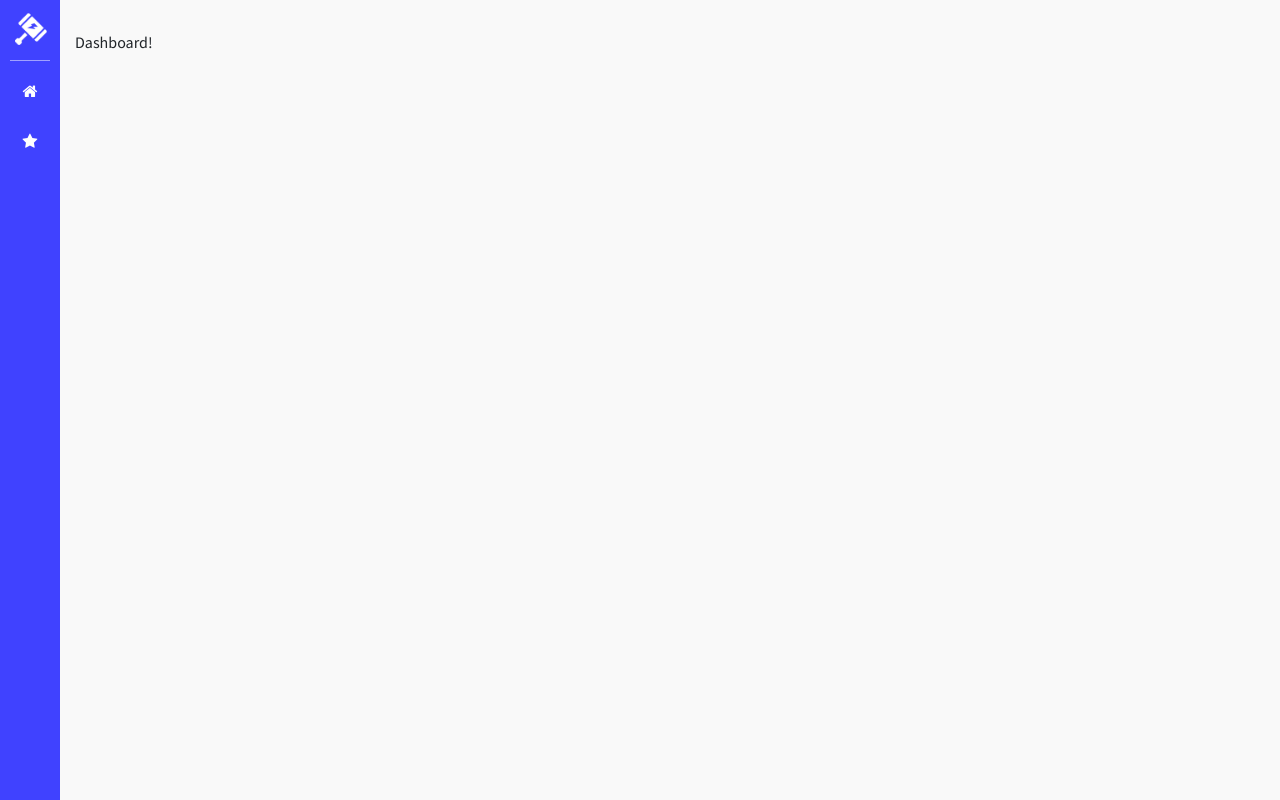
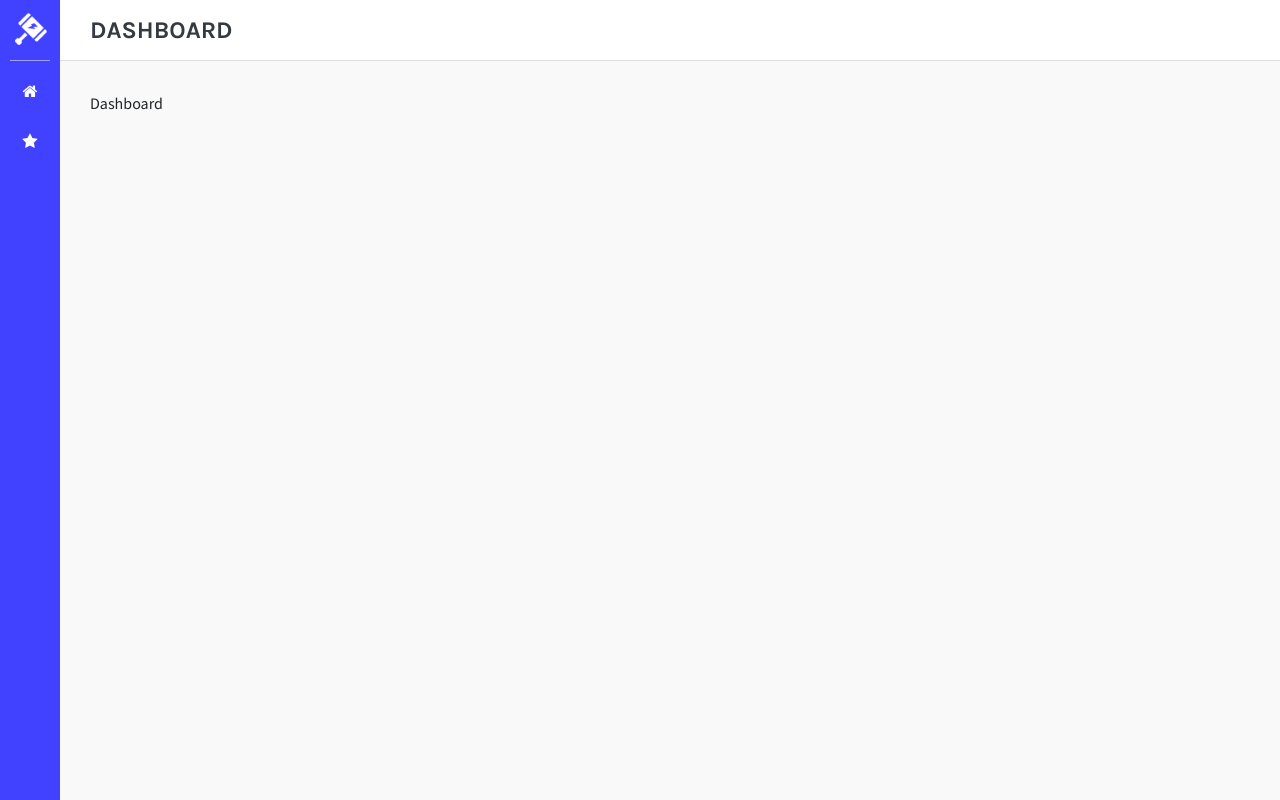
Before and after one commit to alejomejia/Thor-Dashboard, a React (Create React App) app: page / in a window 1280 px wide. Built offline with nearby package versions, Linux system fonts and the light colour scheme.

Commit message:
Add Page title component

```diff
--- /dev/null
+++ b/src/components/PageTitle.js
@@ -0,0 +1,18 @@
+import React from 'react';
+import './styles/PageTitle.sass';
+
+const PageTitle = ({title}) => {
+  return (
+    <div className="page-title">
+      <div className="container-fluid">
+        <div className="row">
+          <div className="col-md-12">
+            <h1 className="heading">{title}</h1>
+          </div>
+        </div>
+      </div>
+    </div>
+  );
+}
+
+export default PageTitle;
--- /dev/null
+++ b/src/components/styles/PageTitle.sass
@@ -0,0 +1,18 @@
+@import '../../config/variables'
+
+.page-title
+  display: flex
+  align-items: center
+  background: #fff
+  padding: 0 15px
+  height: 61px
+  border-bottom: 1px solid rgba(0,0,0,.125)
+  margin-bottom: 30px
+
+  .heading
+    font-family: $p-font
+    font-size: 24px
+    color: #343a40
+    font-weight: 700
+    text-transform: uppercase
+    margin: 0
--- a/src/index.sass
+++ b/src/index.sass
@@ -10,9 +10,11 @@ body
   -webkit-font-smoothing: antialiased
   -moz-osx-font-smoothing: grayscale
 
-#content
+#main-content
   margin-left: $sidenav-width
-  padding: 30px 15px
+
+  .content-wrapper
+    padding: 0 15px
 
 a
   @include transition
--- a/src/views/Clients.js
+++ b/src/views/Clients.js
@@ -1,5 +1,6 @@
-import React, { Component } from 'react';
+import React, { Component , Fragment } from 'react';
 
+import PageTitle from '../components/PageTitle';
 import ClientsForm from '../components/ClientsForm';
 import ClientsList from '../components/ClientsList';
 
@@ -57,6 +58,9 @@ class Clients extends Component {
 
   render(){
     return(
+      <Fragment>
+        <PageTitle title="Clients" />
+        <div className="content-wrapper">
           <div className="container-fluid">
             <div className="row">
               <div className="col-md-3">
@@ -75,6 +79,8 @@ class Clients extends Component {
               </div>
             </div>
           </div>
+        </div>
+      </Fragment>
     )
   }
 
--- a/src/views/Dashboard.js
+++ b/src/views/Dashboard.js
@@ -1,12 +1,23 @@
-import React, { Component } from 'react';
+import React, { Component , Fragment } from 'react';
+
+import PageTitle from '../components/PageTitle';
 
 class Dashboard extends Component {
 
   render(){
     return(
-      <div>
-        Dashboard!
-      </div>
+      <Fragment>
+        <PageTitle title="Dashboard" />
+        <div className="content-wrapper">
+          <div className="container-fluid">
+            <div className="row">
+              <div className="col-md-12">
+                Dashboard
+              </div>
+            </div>
+          </div>
+        </div>
+      </Fragment>
     )
   }
 
--- a/src/views/Layout.js
+++ b/src/views/Layout.js
@@ -2,12 +2,12 @@ import React, { Fragment } from 'react';
 
 import SideNav from '../components/SideNav';
 
-function Layout(props){
+const Layout = props => {
 
   return(
     <Fragment>
       <SideNav />
-      <div id="content" className="content">
+      <div id="main-content">
         {props.children}
       </div>
     </Fragment>
```
Lines whose indentation alone changed are shown as unchanged.
